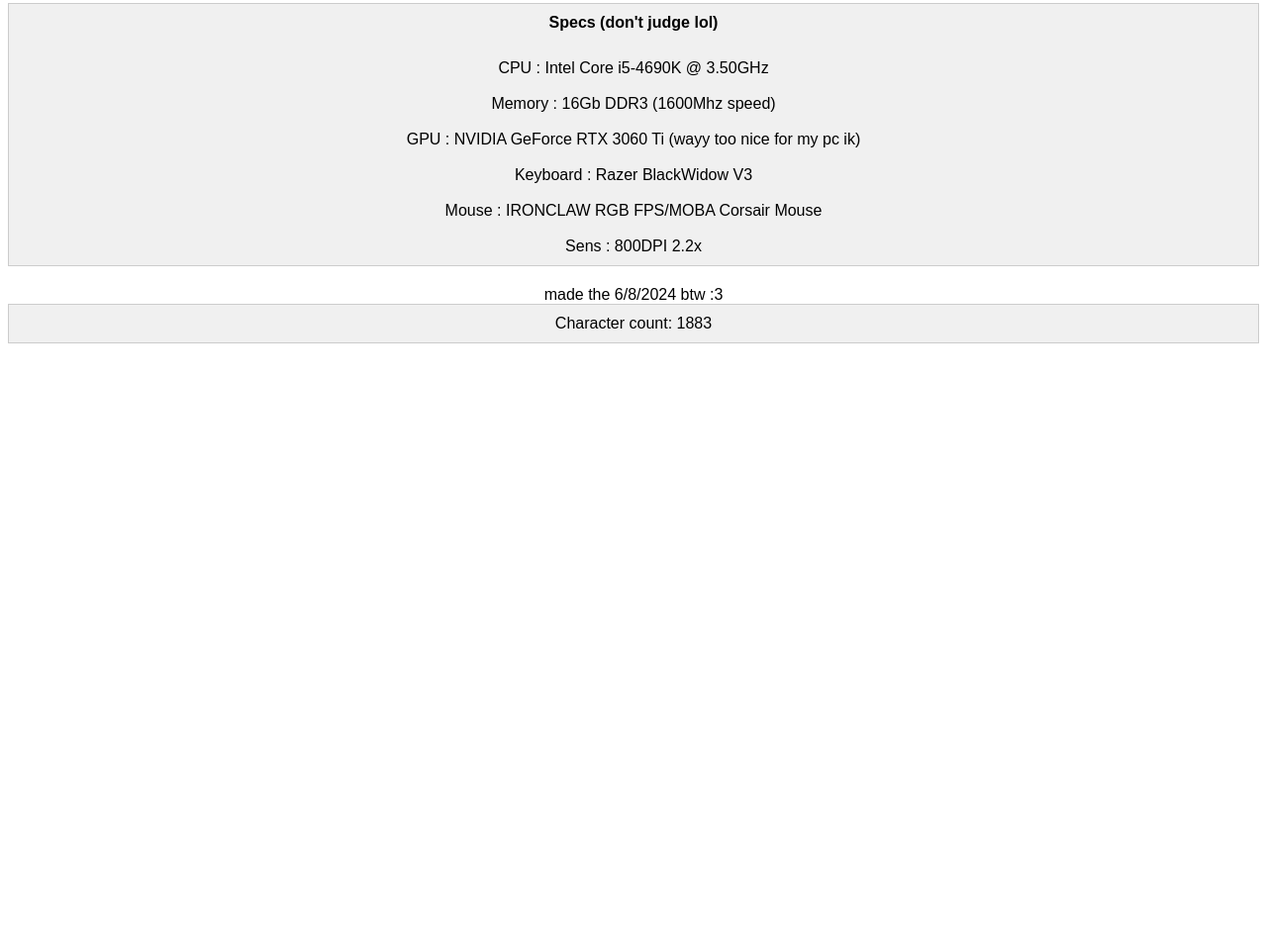
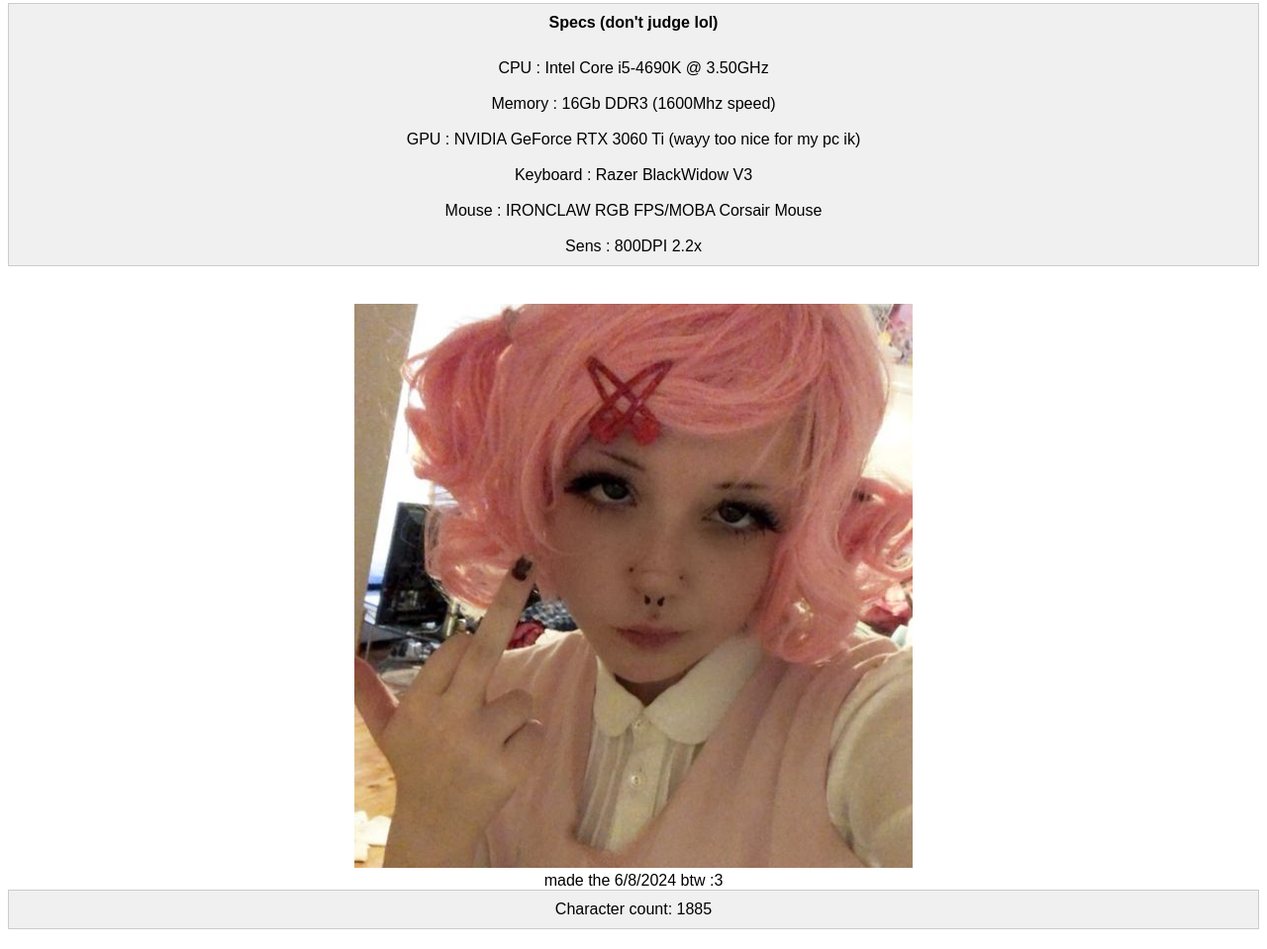
Before and after one commit to PatateSous/NatsukisOsuTracker, a plain HTML site: page index.html in a window 1280 px wide. Shown: the part 1995-2954 px from the top of the page at 99% size. Before the commit the page ends 2362 px from the top, so only its background shows below. Drawn offline with Linux system fonts and the light colour scheme.

Commit message:
V0.0.11
Meow

```diff
--- a/index.html
+++ b/index.html
@@ -151,6 +151,11 @@
             <br>Sens : 800DPI 2.2x</br>
     </div>
 
+	<br><a href="https://osu.ppy.sh/users/14152889">
+		<img src="pfp.jpg" alt="Visit my Osu! Profile!" />
+		</a>
+	</br>
+
     made the 6/8/2024 btw :3
 
     <div id="character-count" class="box"></div>
```
Also changed, not shown: pfp.jpg (added).
